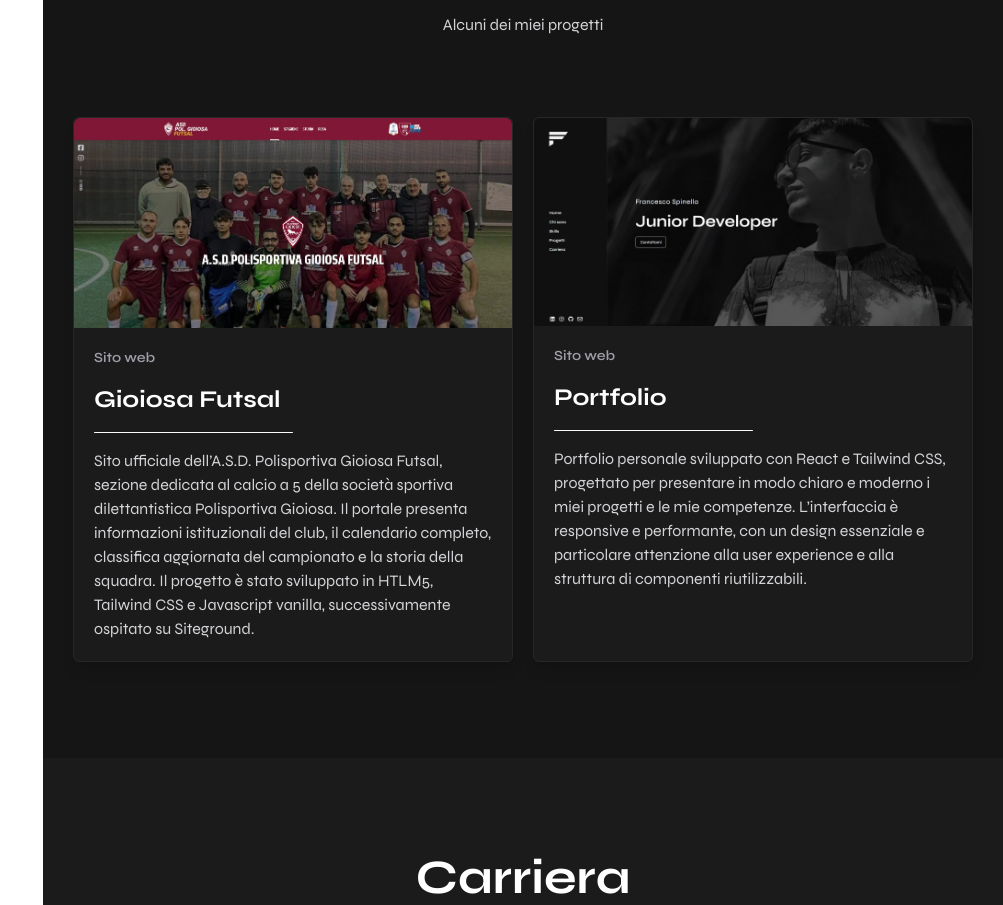
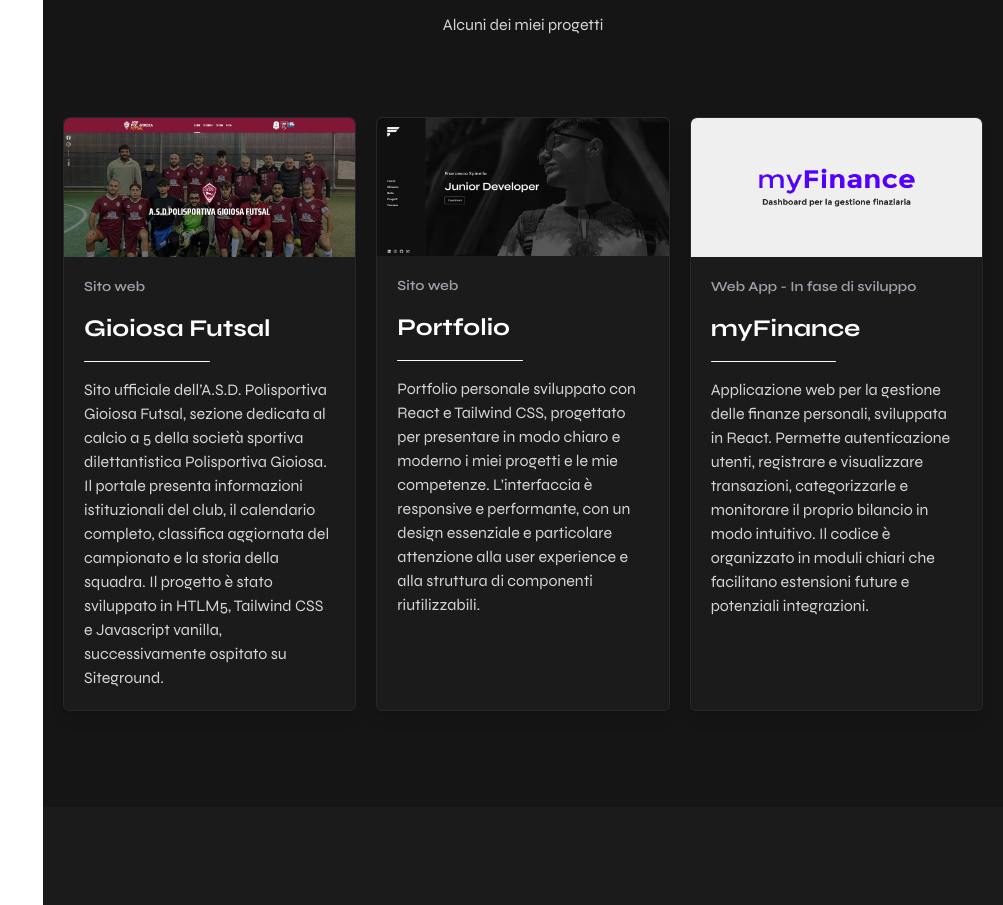
Before and after one commit to FrancescoSpinella3/portfolio-react, a React (Vite) app: page / in a window 1280 px wide. Shown: the part 2799-3704 px from the top of the page, without its empty margins (277-1280 px from the left). Built offline with nearby package versions, Linux system fonts and the light colour scheme.

Commit message:
add myFinance project

```diff
--- a/src/components/Projects/ProjectCard.jsx
+++ b/src/components/Projects/ProjectCard.jsx
@@ -1,7 +1,7 @@
-function ProjectCard( {name, preview, alt, description, type, webSiteLink }) {
+function ProjectCard( {name, preview, alt, description, type, webSiteLink, gitHubLink }) {
     return (
         <div className="bg-[#1b1b1b] rounded-md border border-zinc-800 shadow-lg h-auto max-w-110 cursor-pointer hover:shadow-zinc-800 hover:border-zinc-700 duration-300 ease-in-out group overflow-hidden light:bg-zinc-100 light:border-zinc-400 light:hover:shadow-zinc-400 light:hover:border-zinc-500">
-            <a href={webSiteLink} target="_blank" rel="noopener">
+            <a href={webSiteLink || gitHubLink} target="_blank" rel="noopener">
                 <img
                     src={preview}
                     alt={name || alt}
--- a/src/components/Projects/Projects.jsx
+++ b/src/components/Projects/Projects.jsx
@@ -17,6 +17,13 @@ function Projects() {
             gitHubLink: "https://github.com/FrancescoSpinella3/Gioiosa_Futsal.git",
             webSiteLink: "https://www.francescospinella.dev/",
             type: "Sito web"
+        },
+        {
+            name: "myFinance",
+            preview: "/images/myfinance-preview.webp",
+            description: "Applicazione web per la gestione delle finanze personali, sviluppata in React. Permette autenticazione utenti, registrare e visualizzare transazioni, categorizzarle e monitorare il proprio bilancio in modo intuitivo. Il codice è organizzato in moduli chiari che facilitano estensioni future e potenziali integrazioni.",
+            gitHubLink: "https://github.com/FrancescoSpinella3/personal-financial-manager.git",
+            type: "Web App - In fase di sviluppo"
         }
     ];
 
@@ -29,7 +36,7 @@ function Projects() {
             </div>
 
             {/* Projects container */}
-            <div className="projects-container grid grid-cols-1 md:grid-cols-2 gap-5">
+            <div className="projects-container grid grid-cols-1 md:grid-cols-2 xl:grid-cols-3 gap-5">
                 {projects.map((p) => (
                     <ProjectCard key={p.name} {...p} />
                 ))}
```
Also changed, not shown: public/images/myfinance-preview.webp (added), public/images/myfinance.png (added).
